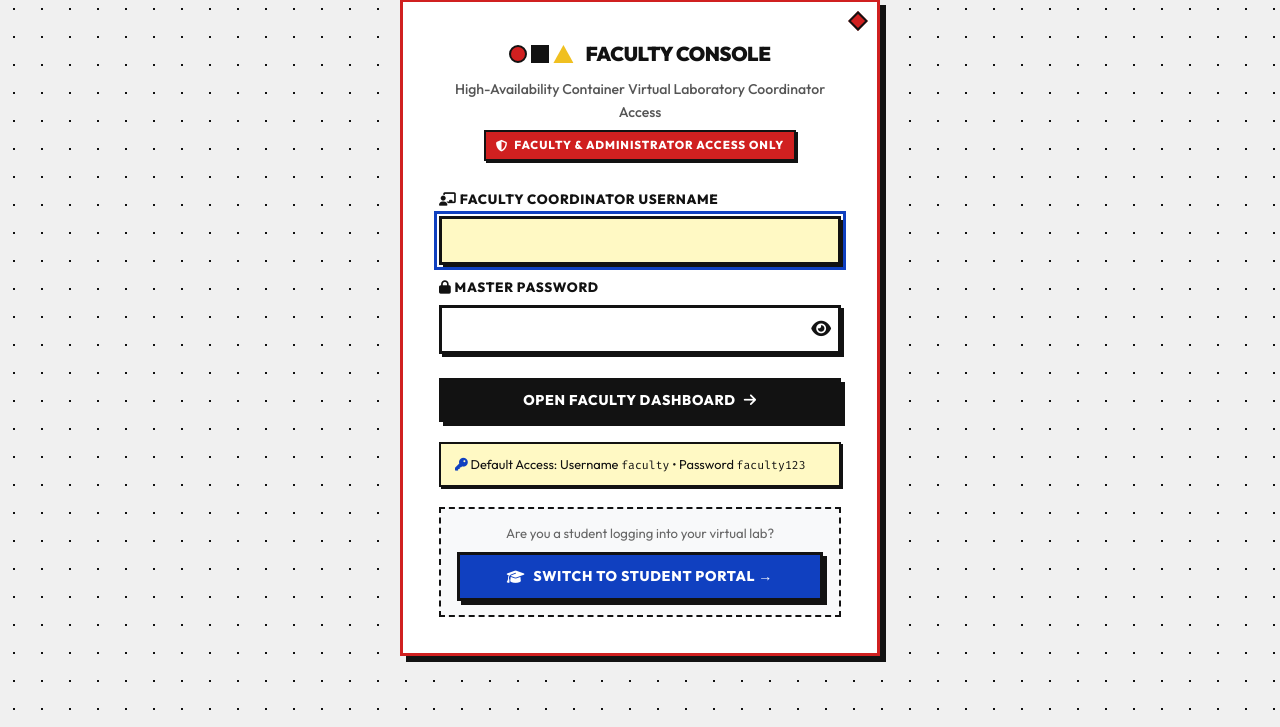
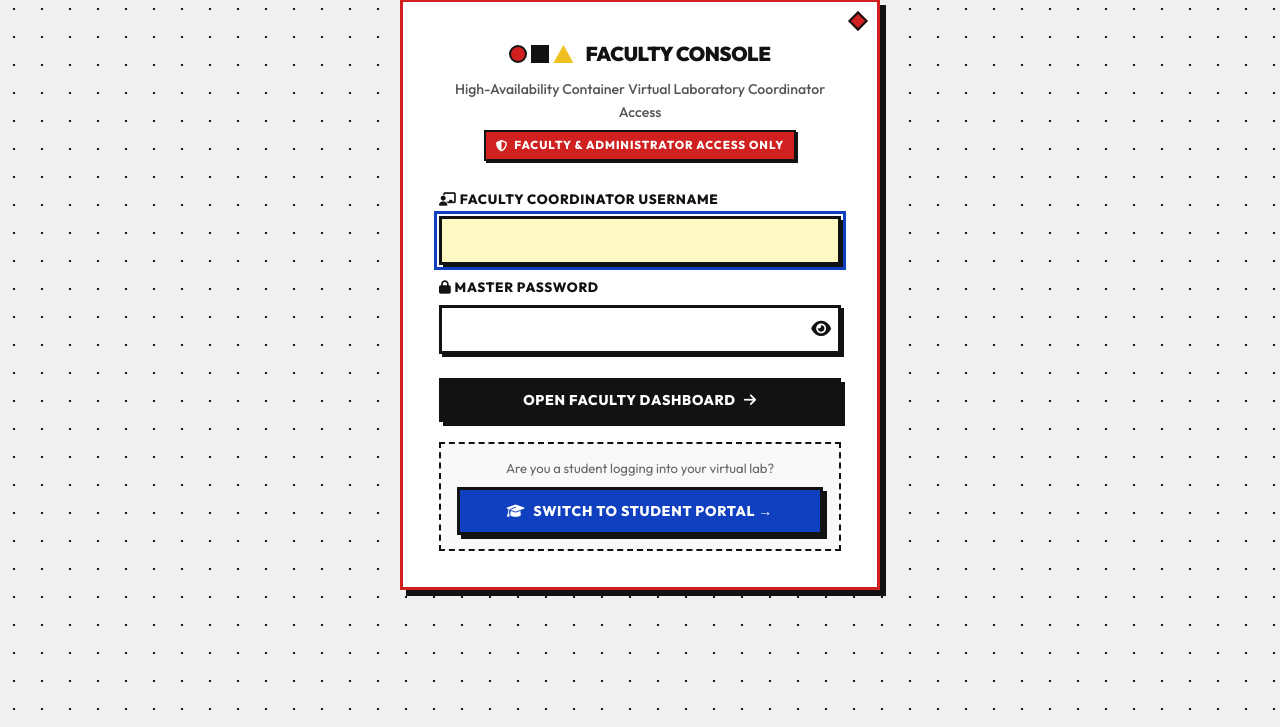
Before and after one commit to rishabhkankariya/Container_based_application_development_Virtual_labs, a Flask app: page /faculty/login in a window 1280 px wide. Shown: the part 117-844 px from the top of the page. Run offline with Flask 3, Linux system fonts and the light colour scheme; data comes from the database, SQL or seed files in the repository; data that the repository does not hold is empty; some libraries are stand-ins or nearby versions.

Commit message:
fix(ui): remove default faculty credentials hint from login page

```diff
--- a/frontend/templates/faculty_login.html
+++ b/frontend/templates/faculty_login.html
@@ -52,11 +52,6 @@
       </button>
     </form>
 
-    <!-- Default credentials hint -->
-    <div style="margin-top:20px;background:var(--accent-yellow-light);border:2px solid #121212;padding:10px 14px;font-size:.8rem;color:#121212;box-shadow:2px 2px 0px #121212">
-      <i class="fa-solid fa-key" style="color:var(--primary-blue)"></i> Default Access: Username <code>faculty</code> &bull; Password <code>faculty123</code>
-    </div>
-
     <!-- Separate Student Portal Link -->
     <div style="margin-top:20px;background:#F8F9FA;border:2px dashed #121212;padding:14px 16px;text-align:center">
       <div style="font-size:.82rem;color:#666;margin-bottom:8px">Are you a student logging into your virtual lab?</div>
```
